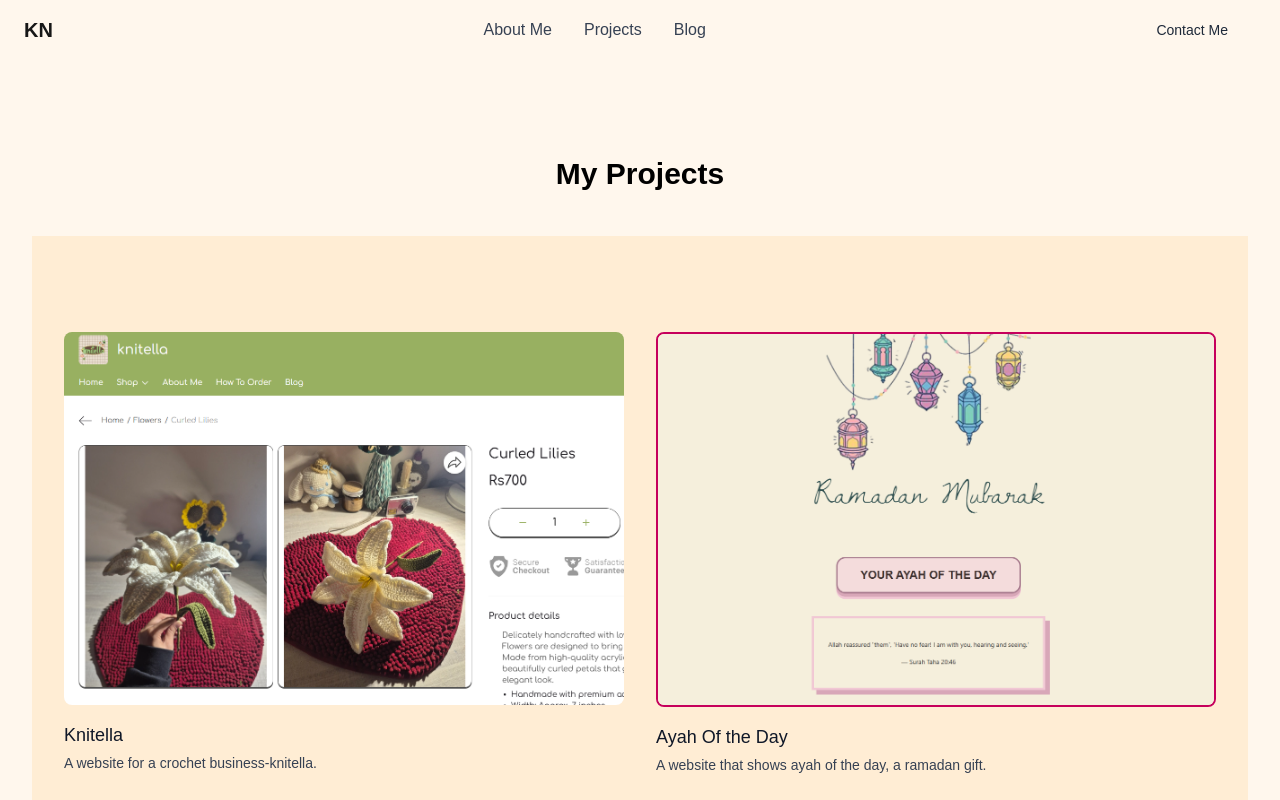
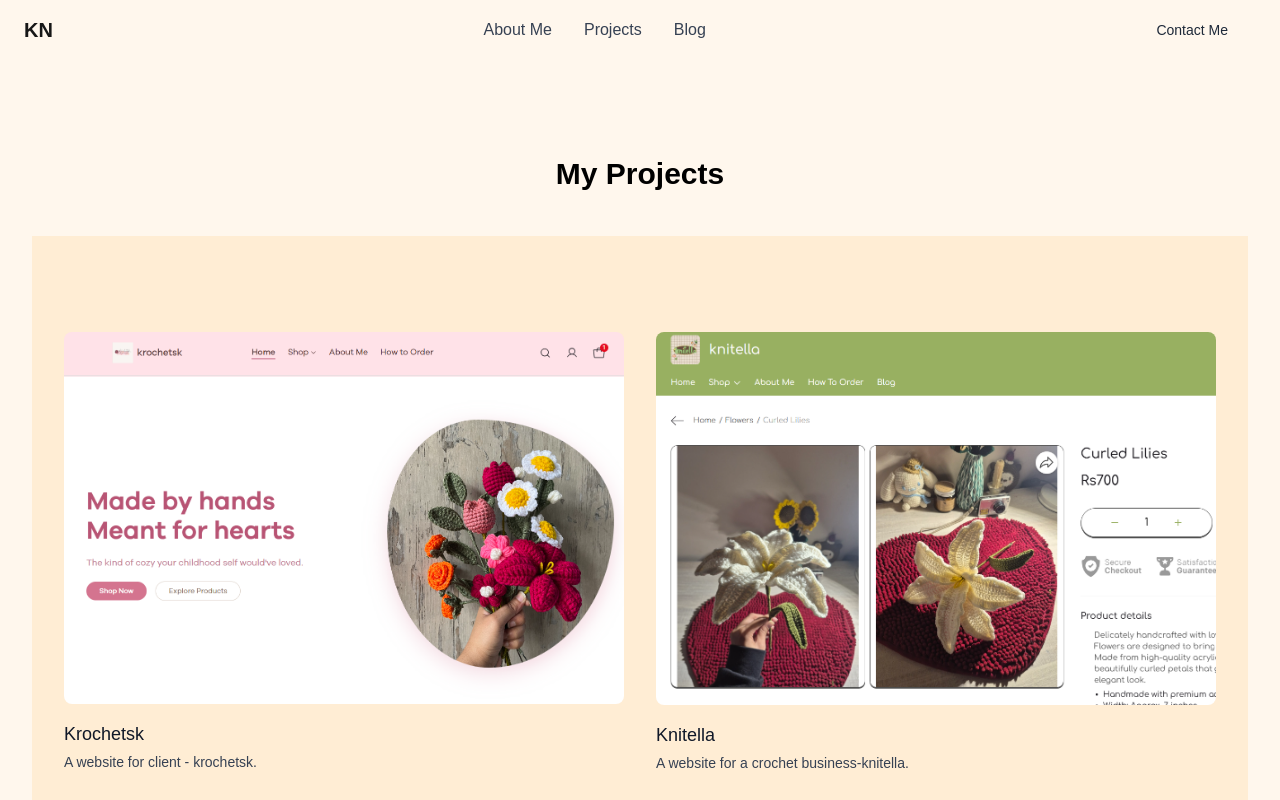
Before and after one commit to khaulanauman/portfolio, a Next.js app: page /projects in a window 1280 px wide. Shown: the top 800 px of the page. Built offline with nearby package versions, Linux system fonts and the light colour scheme.

Commit message:
added project-krochetsk

```diff
--- a/src/app/projects/projects.tsx
+++ b/src/app/projects/projects.tsx
@@ -10,6 +10,19 @@ const projects = () => {
             <div className="bg-orange-100">
               <div className="mx-auto max-w-2xl px-4 py-16 sm:px-6 sm:py-24 lg:max-w-7xl lg:px-8">
                 <div className="grid grid-cols-1 gap-x-6 gap-y-10 sm:grid-cols-2 lg:grid-cols-3 xl:grid-cols-2 xl:gap-x-8">
+                  <a href="https://mydukaan.io/krochetsk" className="group">
+                    <img
+                      src="\krochetsk.png"
+                      alt="project image"
+                      className=" w-fit rounded-lg bg-gray-200 object-cover group-hover:opacity-75 "
+                    />
+                    <p className="mt-4 text-lg font-medium text-gray-900">
+                      Krochetsk
+                    </p>
+                    <h3 className="mt-1 text-sm text-gray-700">
+                      A website for client - krochetsk.
+                    </h3>
+                  </a>
                   <a href="https://mydukaan.io/knitella" className="group">
                     <img
                       src="\knitella.png"
```
Also changed, not shown: public/krochetsk.png (added).
